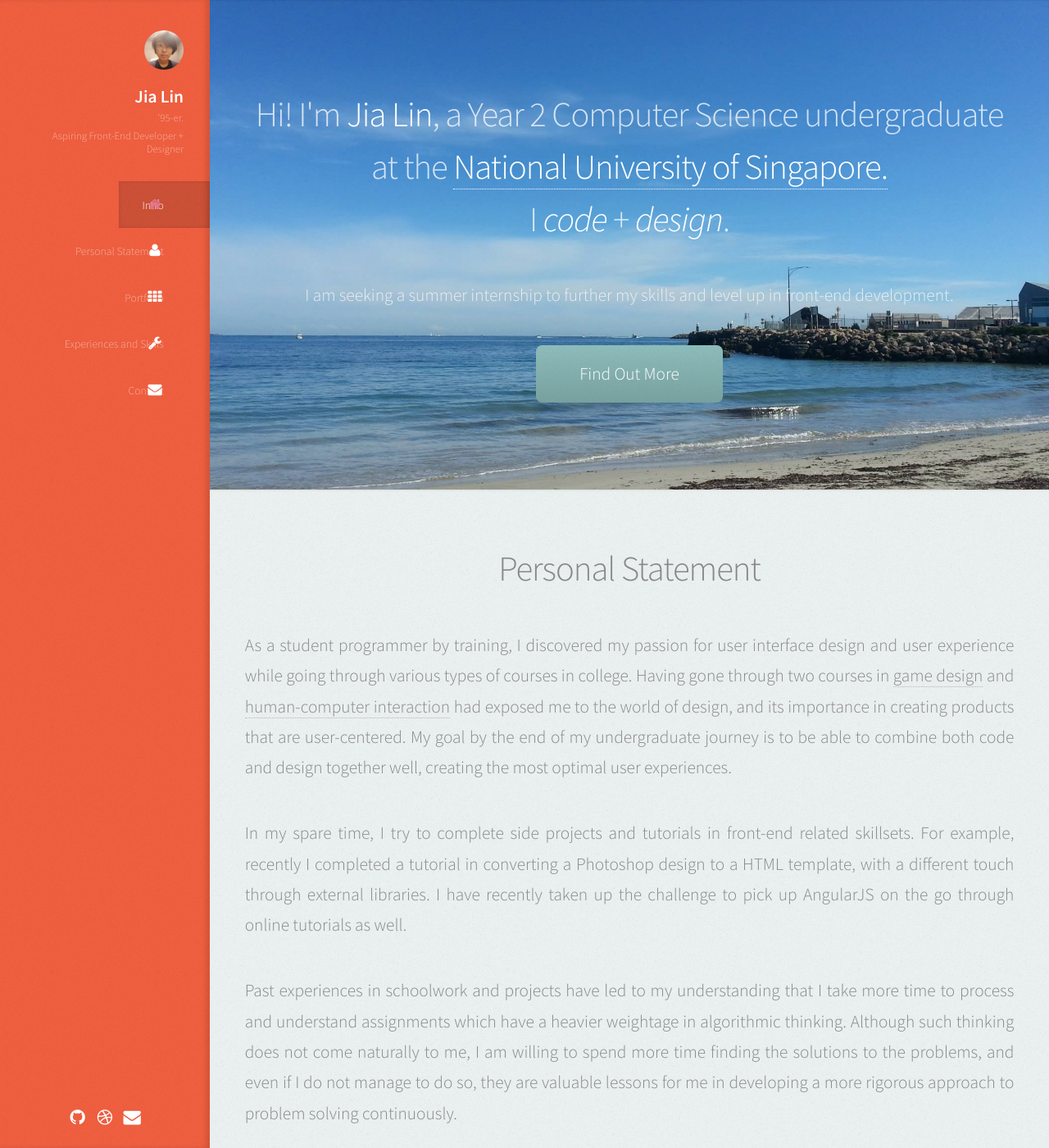
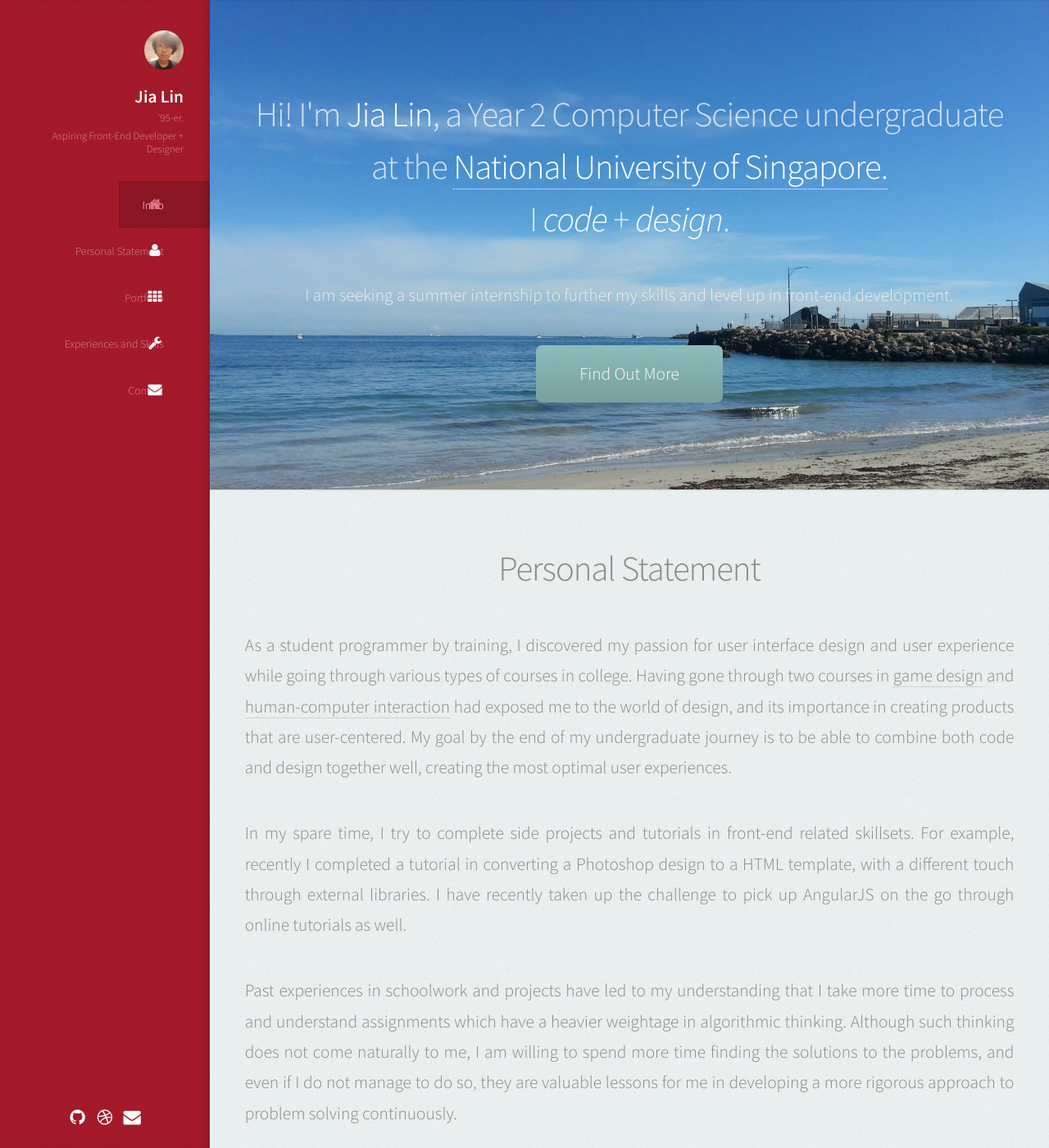
Before and after one commit to jlin95/jlin95.github.io, a Jekyll site: the page index.html, which Jekyll copies as it is, in a window 1280 px wide and 1400 px high. Shown: the whole window at 82% size. Built offline with Jekyll 4.4.1, drawn with Linux system fonts in a browser that asks for light colours; nearby versions of some CDN libraries.

Commit message:
Update main.css

```diff
--- a/assets/css/main.css
+++ b/assets/css/main.css
@@ -1993,7 +1993,7 @@
 		width: 375px;
 		height: 100%;
 		color: #fff;
-		background: #f05f40 url("images/overlay.png");
+		background:#A51A2B url("images/overlay.png");
 		box-shadow: inset -0.25em 0 0.25em 0 rgba(0, 0, 0, 0.1);
 		text-align: right;
 	}
```
